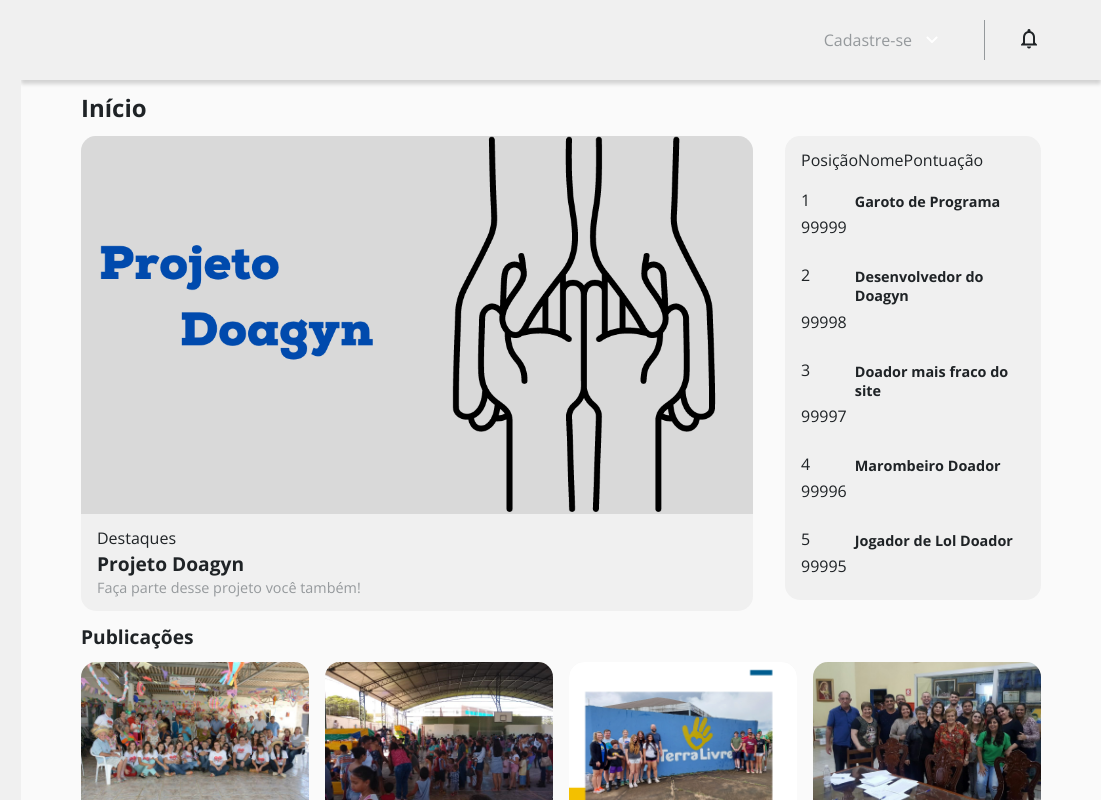
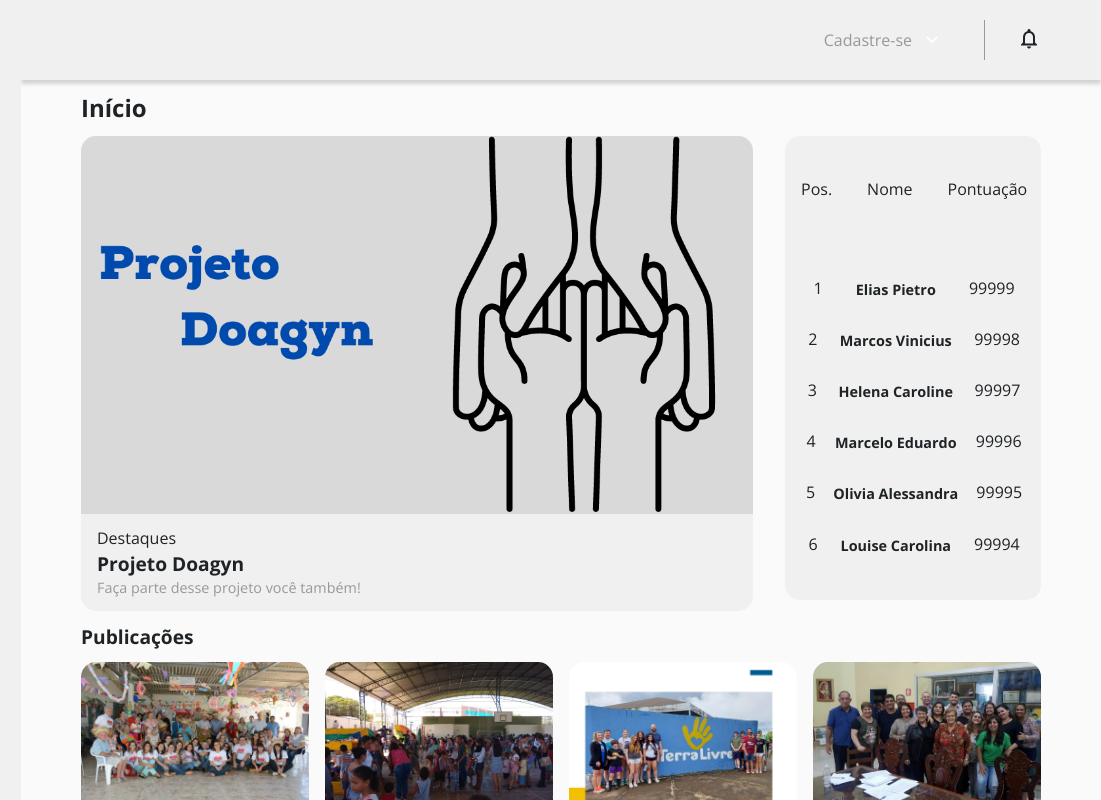
Before and after one commit to Jeffinhan/Doagyn-1.1, a plain HTML site: page components/posts.html in a window 1280 px wide. Shown: the top 800 px of the page, 179-1280 px from the left. Drawn offline with nearby package versions, Linux system fonts and the light colour scheme; files whose address does not match are found by name.

Commit message:
Mudança nos cards

```diff
--- a/components/posts.html
+++ b/components/posts.html
@@ -1,5 +1,6 @@
 <!DOCTYPE html>
 <html lang="pt-br">
+
 <head>
     <meta charset="UTF-8">
     <meta http-equiv="X-UA-Compatible" content="IE=edge">
@@ -12,6 +13,7 @@
     <link rel="stylesheet" href="../flex-e-grid-main/assets/css/estilos.css">
     <link rel="stylesheet" href="../flex-e-grid-main/assets/css/post_ranking-card.css">
 </head>
+
 <body>
     <header class="cabecalho">
         <button class="cabecalho__menu" aria-label="Menu"><i></i></button>
@@ -30,8 +32,10 @@
     <main class="principal">
         <h2 class="titulo-pagina">Início</h2>
         <article class="cartao cartao--destaque destaque-video">
-                <img src="../flex-e-grid-main/assets/img/Doagyn.png" alt="Banner do cartao" class="cartao__imagem cartao__imagem--mobile">
-                <img src="../flex-e-grid-main/assets/img/Doagyn.png" alt="Banner do cartao" class="cartao__imagem cartao__imagem--desktop">
+            <img src="../flex-e-grid-main/assets/img/Doagyn.png" alt="Banner do cartao"
+                class="cartao__imagem cartao__imagem--mobile">
+            <img src="../flex-e-grid-main/assets/img/Doagyn.png" alt="Banner do cartao"
+                class="cartao__imagem cartao__imagem--desktop">
             <div class="cartao__conteudo">
                 <p class="cartao__destaque">Destaques</p>
                 <h3 class="cartao__titulo">Projeto Doagyn</h3>
@@ -41,45 +45,45 @@
 
         <article class="cartao cartao--recentes videos-recentes">
             <div class="ranking-card">
-                        <h4 class="ranking-card__col">Posição</h4>
+                <h4 class="ranking-card__col">Pos.</h4>
                 <h4 class="ranking-card__col">Nome</h4>
                 <h4 class="ranking-card__col">Pontuação</h4>
             </div>
 
             <ul class="cartao__lista">
                 <li class="cartao__item">
-                            <h4 class="">1</h4>
-                            <h4 class="cartao__item-titulo">Garoto de Programa</h4>
+                    <h4 class="cartao__posicao">1</h4>
+                    <h4 class="cartao__item-titulo">Elias Pietro</h4>
                     <h4 class="">99999</h4>
                 </li>
                 <li class="cartao__item">
                 <li class="cartao__item">
-                                <h4 class="">2</h4>
-                                <h4 class="cartao__item-titulo">Desenvolvedor do Doagyn</h4>
+                    <h4 class="cartao__posicao">2</h4>
+                    <h4 class="cartao__item-titulo">Marcos Vinicius</h4>
                     <h4 class="">99998</h4>
                 </li>
                 <li class="cartao__item">
                 <li class="cartao__item">
-                                <h4 class="">3</h4>
-                                <h4 class="cartao__item-titulo">Doador mais fraco do site</h4>
+                    <h4 class="cartao__posicao">3</h4>
+                    <h4 class="cartao__item-titulo">Helena Caroline</h4>
                     <h4 class="">99997</h4>
                 </li>
                 <li class="cartao__item">
                 <li class="cartao__item">
-                                <h4 class="">4</h4>
-                                <h4 class="cartao__item-titulo">Marombeiro Doador</h4>
+                    <h4 class="cartao__posicao">4</h4>
+                    <h4 class="cartao__item-titulo">Marcelo Eduardo</h4>
                     <h4 class="">99996</h4>
                 </li>
                 <li class="cartao__item">
                 <li class="cartao__item">
-                                <h4 class="">5</h4>
-                                <h4 class="cartao__item-titulo">Jogador de Lol Doador</h4>
+                    <h4 class="cartao__posicao">5</h4>
+                    <h4 class="cartao__item-titulo">Olivia Alessandra</h4>
                     <h4 class="">99995</h4>
                 </li>
                 <li class="cartao__item">
                 <li class="cartao__item">
-                                <h4 class="">6</h4>
-                                <h4 class="cartao__item-titulo">Professor mais forte da facul</h4>
+                    <h4 class="cartao__posicao">6</h4>
+                    <h4 class="cartao__item-titulo">Louise Carolina</h4>
                     <h4 class="">99994</h4>
                 </li>
             </ul>
@@ -123,37 +127,44 @@
             <a href="#" class="cartao__link">Ver todos</a>
             <ul class="cartao__lista">
                 <li class="cartao__item">
-                        <img src="../flex-e-grid-main/assets/img/miniatura_1.png" alt="Thumbnail" class="cartao__item-thumbnail">
+                    <img src="../flex-e-grid-main/assets/img/miniatura_1.png" alt="Thumbnail"
+                        class="cartao__item-thumbnail">
                     <h4 class="cartao__item-titulo">Terra Livre</h4>
                     <p class="cartao__item-perfil">Antonio Tebyriçá</p>
                 </li>
                 <li class="cartao__item">
-                        <img src="../flex-e-grid-main/assets/img/miniatura_2.png" alt="Thumbnail" class="cartao__item-thumbnail">
+                    <img src="../flex-e-grid-main/assets/img/miniatura_2.png" alt="Thumbnail"
+                        class="cartao__item-thumbnail">
                     <h4 class="cartao__item-titulo">OSBEM</h4>
                     <p class="cartao__item-perfil">Antonio Tebyriçá</p>
                 </li>
                 <li class="cartao__item">
-                        <img src="../flex-e-grid-main/assets/img/miniatura_3.png" alt="Thumbnail" class="cartao__item-thumbnail">
+                    <img src="../flex-e-grid-main/assets/img/miniatura_3.png" alt="Thumbnail"
+                        class="cartao__item-thumbnail">
                     <h4 class="cartao__item-titulo">Abrigo Comendador Walmor</h4>
                     <p class="cartao__item-perfil">Raphael Gibson</p>
                 </li>
                 <li class="cartao__item">
-                        <img src="../flex-e-grid-main/assets/img/miniatura_4.png" alt="Thumbnail" class="cartao__item-thumbnail">
+                    <img src="../flex-e-grid-main/assets/img/miniatura_4.png" alt="Thumbnail"
+                        class="cartao__item-thumbnail">
                     <h4 class="cartao__item-titulo">Lar Jesus Menino</h4>
                     <p class="cartao__item-perfil">Carolina Canavarro</p>
                 </li>
                 <li class="cartao__item">
-                        <img src="../flex-e-grid-main/assets/img/miniatura_5.png" alt="Thumbnail" class="cartao__item-thumbnail">
+                    <img src="../flex-e-grid-main/assets/img/miniatura_5.png" alt="Thumbnail"
+                        class="cartao__item-thumbnail">
                     <h4 class="cartao__item-titulo">Buriti Doações</h4>
                     <p class="cartao__item-perfil">Nikolas de Murtas</p>
                 </li>
                 <li class="cartao__item">
-                        <img src="../flex-e-grid-main/assets/img/miniatura_2.png" alt="Thumbnail" class="cartao__item-thumbnail">
+                    <img src="../flex-e-grid-main/assets/img/miniatura_2.png" alt="Thumbnail"
+                        class="cartao__item-thumbnail">
                     <h4 class="cartao__item-titulo">Casa de Apoio São Luis</h4>
                     <p class="cartao__item-perfil">Raphael Gibson</p>
                 </li>
                 <li class="cartao__item">
-                        <img src="../flex-e-grid-main/assets/img/miniatura_3.png" alt="Thumbnail" class="cartao__item-thumbnail">
+                    <img src="../flex-e-grid-main/assets/img/miniatura_3.png" alt="Thumbnail"
+                        class="cartao__item-thumbnail">
                     <h4 class="cartao__item-titulo">Buriti Doações</h4>
                     <p class="cartao__item-perfil">Antonio Tebyriçá</p>
                 </li>
@@ -161,8 +172,10 @@
         </article>
 
         <article class="cartao cartao--destaque destaque-produto">
-                <img src="../flex-e-grid-main/assets/img/terra_livre.png" alt="Banner do cartao" class="cartao__imagem cartao__imagem--mobile">
-                <img src="../flex-e-grid-main/assets/img/terra_livre.png" alt="Banner do cartao" class="cartao__imagem cartao__imagem--desktop">
+            <img src="../flex-e-grid-main/assets/img/terra_livre.png" alt="Banner do cartao"
+                class="cartao__imagem cartao__imagem--mobile">
+            <img src="../flex-e-grid-main/assets/img/terra_livre.png" alt="Banner do cartao"
+                class="cartao__imagem cartao__imagem--desktop">
             <div class="cartao__conteudo">
                 <p class="cartao__destaque">Vídeo em destaque</p>
                 <h3 class="cartao__titulo">Depoimento de família atendida pela ONG Terra Livre</h3>
@@ -211,9 +224,12 @@
     <footer>
         <ul class="redes-sociais">
             <li><a href="https://twitter.com/Jeffinfew"><img src="../flex-e-grid-main/assets/img/twitter.png"></a></li>
-				<li><a href="https://www.facebook.com/jefferson.ruan.7906"><img src="../flex-e-grid-main/assets/img/facebook.png"></a></li>
-				<li><a href="https://www.linkedin.com/in/jefferson-ruan-3520b31a2/"><img src="../flex-e-grid-main/assets/img/linkedin.png"></a></li>
-				<li><a href="https://www.instagram.com/jeff.ruan_/"><img src="../flex-e-grid-main/assets/img/instagram.png"></a></li>
+            <li><a href="https://www.facebook.com/jefferson.ruan.7906"><img
+                        src="../flex-e-grid-main/assets/img/facebook.png"></a></li>
+            <li><a href="https://www.linkedin.com/in/jefferson-ruan-3520b31a2/"><img
+                        src="../flex-e-grid-main/assets/img/linkedin.png"></a></li>
+            <li><a href="https://www.instagram.com/jeff.ruan_/"><img
+                        src="../flex-e-grid-main/assets/img/instagram.png"></a></li>
         </ul>
 
         <p class="creditos">© Todos os direitos reservados a Doagyn</p>
@@ -223,4 +239,5 @@
 
     <script src="index.js"></script>
 </body>
+
 </html>
--- a/flex-e-grid-main/assets/css/post_ranking-card.css
+++ b/flex-e-grid-main/assets/css/post_ranking-card.css
@@ -1,5 +1,12 @@
 .ranking-card {
     display: flex;
     justify-content: space-around;
-    margin-right: 15px;
+    gap: 35px;
+    height: auto;
 }
+
+.cartao__item {
+    display: flex;
+    flex-direction: row;
+    justify-content: space-around;
+}
```
Lines whose indentation alone changed are shown as unchanged.
